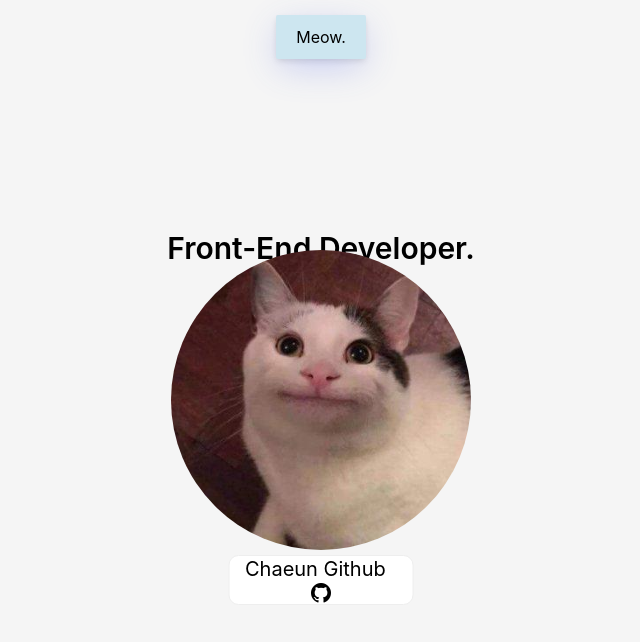
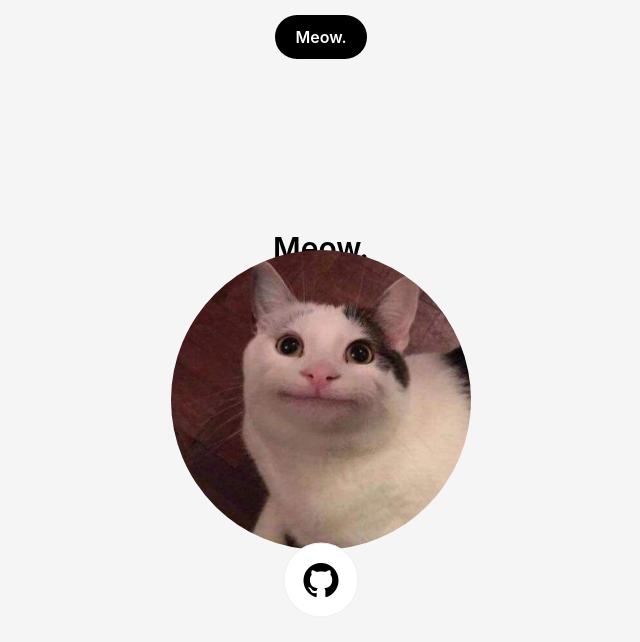
Before and after one commit to Chaeuni622/Chaeuni622.github.io, a plain HTML site: page index.html in a window 1280 px wide. Both pictures are taken after a click on the picture 640 px from the left and 400 px from the top of the page. Shown: the top 642 px of the page, without its empty margins (319-959 px from the left). Drawn offline with nearby package versions, Linux system fonts and the light colour scheme; a web font is replaced by a local one.

Commit message:
업데이트

```diff
--- a/index.html
+++ b/index.html
@@ -23,8 +23,8 @@
     </div>
     <div class="main">
         <img src="/profile.png" onclick="Meow()">
-        <p>Front-End Developer.</p>
-        <button onclick="GoToGithub()">Chaeun Github &nbsp;<i class="bi bi-github"></i></button>
+        <p>Meow.</p>
+        <button onclick="GoToGithub()"><i class="bi bi-github"></i></button>
     </div>
 
     <script type="text/javascript">
@@ -78,8 +78,11 @@
             position: "center",
             stopOnFocus: true,
             style: {
-                background: "rgba(46, 170, 220, 0.2)",
-                color: "black",
+                color: "white",
+                background: "black",
+                boxShadow: "none",
+                borderRadius: "99999px",
+                fontWeight: "600",
             },
             onClick: function() {}
         }).showToast();
--- a/style.css
+++ b/style.css
@@ -78,12 +78,12 @@ header a {
     top: 95%;
     left: 50%;
     transform: translate(-50%, -50%);
-    width: 185px;
-    height: 50px;
+    width: 75px;
+    height: 75px;
     background-color: white;
     border: 1px solid #eee;
-    border-radius: 10px;
-    font-size: 20px;
+    border-radius: 99999px;
+    font-size: 35px;
     transition: 0.3s;
 }
 
```
